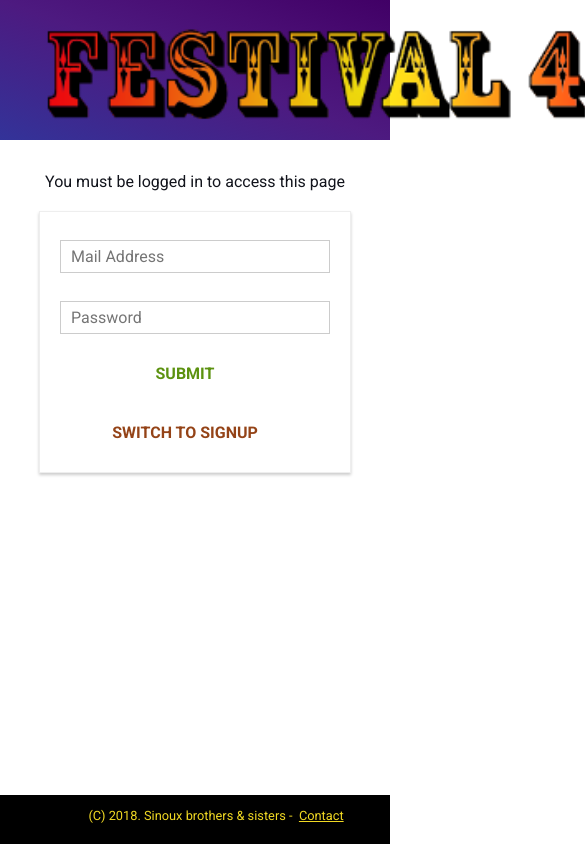
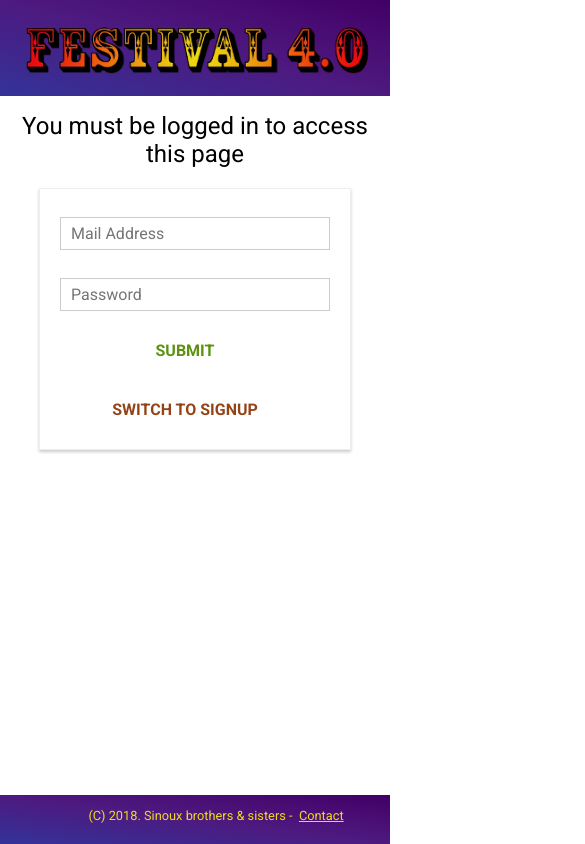
Before and after one commit to bsinou/vitrnx, a React app: page /anonHome in a window 390 px wide. Shown: the top 844 px of the page, 585 px wide, since content can reach past the window. Built offline with nearby package versions, Linux system fonts and the light colour scheme.

Commit message:
Fix a few glitches

```diff
--- a/src/App.css
+++ b/src/App.css
@@ -53,6 +53,17 @@
   font-size: 1.5em;
 }
 
+:global .TextLink {
+  color: black;
+}
+
+:global .TextLink a:hover,
+:global .TextLink a:active {
+  color: red;
+  text-decoration: underline;
+}
+
+
 
 /* OLD STOCK
 
--- a/src/App.js
+++ b/src/App.js
@@ -21,6 +21,11 @@ import * as actions from './store/actions/index';
 
 class App extends Component {
 
+  constructor(props){
+    super(props);
+    this.props.onTryAutoSignup();
+  }
+
   componentDidMount() {
     this.props.onTryAutoSignup();
   }
@@ -31,6 +36,7 @@ class App extends Component {
       <Switch>
         <Route path="/anonHome" component={AnonAuth} />
         <Route path="/login" component={Auth} />
+        {/* <Route path="/teaser" component={Teaser} /> */}
         <Redirect to="/anonHome" />
       </Switch>
     );
@@ -43,7 +49,7 @@ class App extends Component {
           <Route path="/q/" component={Blog} />
           <Route path="/teaser" component={Teaser} />
           <Route path="/faq" exact component={Faq} />
-           <Route path="/admin" component={Auth} />
+          <Route path="/admin" component={Auth} />
           <Route path="/login" component={Auth} />
           <Route path="/logout" component={Logout} />
           <Route path="/" exact component={Home} />
--- a/src/components/ui/Footer/Footer.css
+++ b/src/components/ui/Footer/Footer.css
@@ -1,5 +1,4 @@
 .Footer {
-    background: black;
   /* background: linear-gradient(to bottom right,#333399,#40268c,#4d1a80, #490d73, #410066); */
   margin-top: 24px;
   height: 26px;
@@ -15,3 +14,11 @@
 .Footer a {
   color: #f1d923;
 }
+
+.Anon {
+  background: linear-gradient(to top right,#333399,#40268c,#4d1a80, #490d73, #410066);
+}
+
+.Auth {
+  background: black;
+}
--- a/src/components/ui/Footer/Footer.js
+++ b/src/components/ui/Footer/Footer.js
@@ -2,8 +2,8 @@ import React from 'react';
 
 import classes from './Footer.css'
 
-const footer = () => (
-    <footer className={classes.Footer}>
+const footer = (props) => (
+    <footer className={[classes.Footer, props.isAuth ? classes.Auth : classes.Anon].join(' ')}>
         <div>(C) 2018. Sinoux brothers &amp; sisters - </div>
         <div>&nbsp;&nbsp;<a href="mailto:4.0@sinou.org">Contact</a>&nbsp;&nbsp;</div>
     </footer>
--- a/src/components/ui/Header/Header.css
+++ b/src/components/ui/Header/Header.css
@@ -31,14 +31,27 @@
     color: #f1d923;
   }
 
-  /* @media (min-width: 500px){
-    .NavigationItems {
-        flex-flow: row wrap;
+@media (max-width: 399px){
+    .Header {
+        height: auto;
+        padding: 8px;
+    }
+
+    .Logo {
+        padding: 8px;
+        width: 100%;
+        box-sizing: border-box;
+        text-align: center;
+    }
+
+    .Logo img {
+        width: 100%;
+    }
+
+}
+
+@media (max-width: 849px){
+    .Header {
+        height: 80px;
     }
 }
-
-@media (min-width: 800px){
-    .NavigationItems {
-        flex-flow: row;
-    }
-} */
--- /dev/null
+++ b/src/hoc/AnonAuth/AnonAuth.css
@@ -0,0 +1,18 @@
+.IntroTitle {
+    color: black;
+    font-size: 1.5em;
+}
+
+
+.VCenteredOuterBox{
+    /* border: 2px solid salmon; */
+    display: table;
+    height: 94%;
+    width: 100%;
+}
+
+.VCenteredInnerBox{
+    /* border: 2px solid blue; */
+    display: table-cell;
+    vertical-align: middle;
+}
--- a/src/hoc/AnonAuth/AnonAuth.js
+++ b/src/hoc/AnonAuth/AnonAuth.js
@@ -2,14 +2,17 @@ import React, { Component } from 'react';
 
 import Auth from '../../containers/Auth/Auth';
 
+import classes from './AnonAuth.css';
 
 class AnonAuth extends Component {
 
     render() {
         return (
-            <div>
-                <p>You must be logged in to access this page</p>
-                <Auth props={this.props} />
+            <div class={classes.VCenteredOuterBox}>
+                <div class={classes.VCenteredInnerBox}>
+                    <div class={classes.IntroTitle}>You must be logged in to access this page</div>
+                    <Auth props={this.props} />
+                </div>
             </div>
         );
     }
--- a/src/hoc/Layout/Layout.js
+++ b/src/hoc/Layout/Layout.js
@@ -41,7 +41,9 @@ class Layout extends Component {
                     <main className={classes.Content}>
                         {this.props.children}
                     </main>
-                    <Footer />
+                    <Footer
+                        isAuth={this.props.isAuthenticated}
+                    />
                 </Aux>
             );
         } else {
--- a/src/static/Faq/Faq.js
+++ b/src/static/Faq/Faq.js
@@ -25,7 +25,7 @@ class Faq extends Component {
                             <h2>Where is it?</h2>
                             <p>In Montchenu, in the so called <i>Drôme des collines</i>, within the <i>Pays de l'herbassse (the grass land)</i>...
                             </p>
-                            <p> But you might find <a href={gmLink}> this link </a> a little bit more usefull than a poetic description.</p>
+                            <p> But you might find <a href={gmLink} target="_blank"> this link </a> a little bit more usefull than a poetic description.</p>
                             <h2>When is it?</h2>
                             <p>You might already be there on thursday night for the vorspiel and helping with getting the place clean agfain on monday, but the party begins Friday,
                                 the 13th of July at 12.40 and stops on Sunday, the 15th at 12.40 (always short after midday, not midnight for those wondering) </p>
--- a/src/static/Home/Home.js
+++ b/src/static/Home/Home.js
@@ -1,9 +1,11 @@
 import React, { Component } from 'react';
-import Lightbox from 'react-images'
+import {NavLink} from 'react-router-dom';
+
 
 import Aux from '../../hoc/Aux/Aux'
 
 import classes from './Home.css'
+
 
 
 class Home extends Component {
@@ -41,7 +43,11 @@ class Home extends Component {
                     <div className={classes.Post}>
                         <p className={classes.PostTitle}>Here we go!</p>
                         <div className={classes.PostBody}>
-                            <p>More than words... <a href="http://localhost:3000/teaser">A small introducing video</a></p>
+                            <p>More than words... &nbsp;&nbsp;&nbsp;&nbsp;
+                                <NavLink to="/teaser" className="TextLink">
+                                    A small introducing video
+                                </NavLink>
+                            </p>
                         </div>
                     </div>
                 </div>
--- a/src/static/Teaser/Teaser.js
+++ b/src/static/Teaser/Teaser.js
@@ -35,8 +35,8 @@ class Teaser extends Component {
     }
 
     onClickFullscreen = () => {
+        screenfull.request(findDOMNode(this.player))
         this.setState({ playing: true })
-        screenfull.request(findDOMNode(this.player))
     }
 
     renderLoadButton = (url, label) => {
```
Also changed, not shown: src/static/Faq/Faq.css (indentation only). Lines whose indentation alone changed are shown as unchanged.
